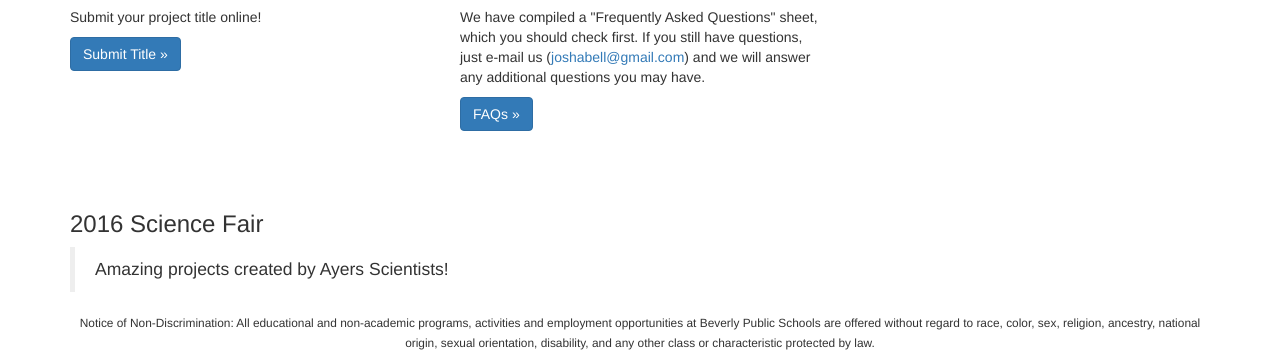
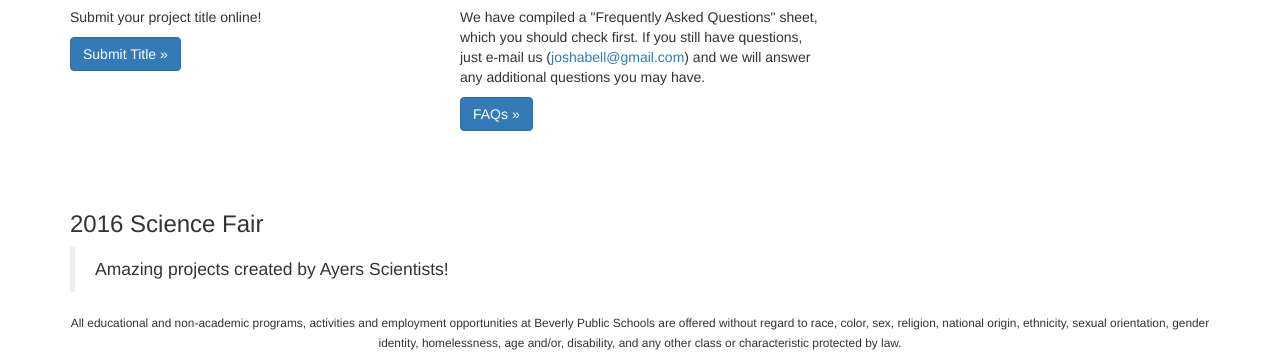
Before and after one commit to joshabell/AyersScienceFair, a plain HTML site: page index.html in a window 1280 px wide. Shown: the part 684-1036 px from the top of the page. Drawn offline with nearby package versions, Linux system fonts and the light colour scheme; a script that the page names is missing.

Commit message:
notice of non-discrimination

```diff
--- a/index.html
+++ b/index.html
@@ -120,11 +120,9 @@
 
           <center>
           <small>
-            Notice of Non-Discrimination: All educational and non-academic programs,
-            activities and employment opportunities at Beverly Public Schools are offered
-            without regard to race, color, sex,  religion, ancestry, national origin,
-            sexual orientation, disability, and any other class or characteristic
-            protected by law.
+            All educational and non-academic programs, activities and employment opportunities at Beverly Public Schools
+            are offered without regard to race, color, sex, religion, national origin, ethnicity, sexual orientation,
+            gender identity, homelessness, age and/or, disability, and any other class or characteristic protected by law.
           </small>
         </center>
 
```
Also changed, not shown: submit.html (+5 -5 lines).
